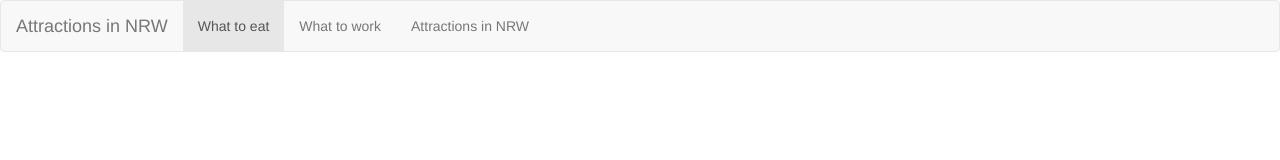
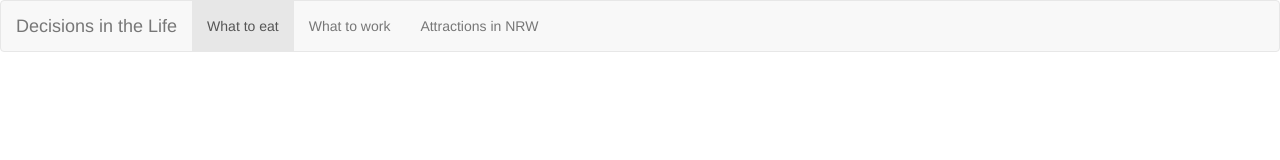
Before and after one commit to kunyao0531/lifedecision, a website: page public/linda.html in a window 1280 px wide. Shown: the top 160 px of the page. Drawn offline with nearby package versions, Linux system fonts and the light colour scheme; no server answers.

Commit message:
li  change

```diff
--- a/public/linda.html
+++ b/public/linda.html
@@ -24,7 +24,7 @@
               <span class="icon-bar"></span>
               <span class="icon-bar"></span>
             </button>
-                <a class="navbar-brand" href="#">Attractions in NRW</a>
+                <a class="navbar-brand" href="#">Decisions in the Life</a>
             </div>
 
             <!-- Collect the nav links, forms, and other content for toggling -->
@@ -32,7 +32,7 @@
                 <ul class="nav navbar-nav">
                     <li class="active"><a href="#">What to eat <span class="sr-only">(current)</span></a></li>
                     <li><a href="#">What to work</a></li>
-                    <li><a href="#">Attractions in NRW </a></li>
+                    <li><a href="/linda">Attractions in NRW </a></li>
                 </ul>
             </div>
             <!-- /.navbar-collapse -->
```
